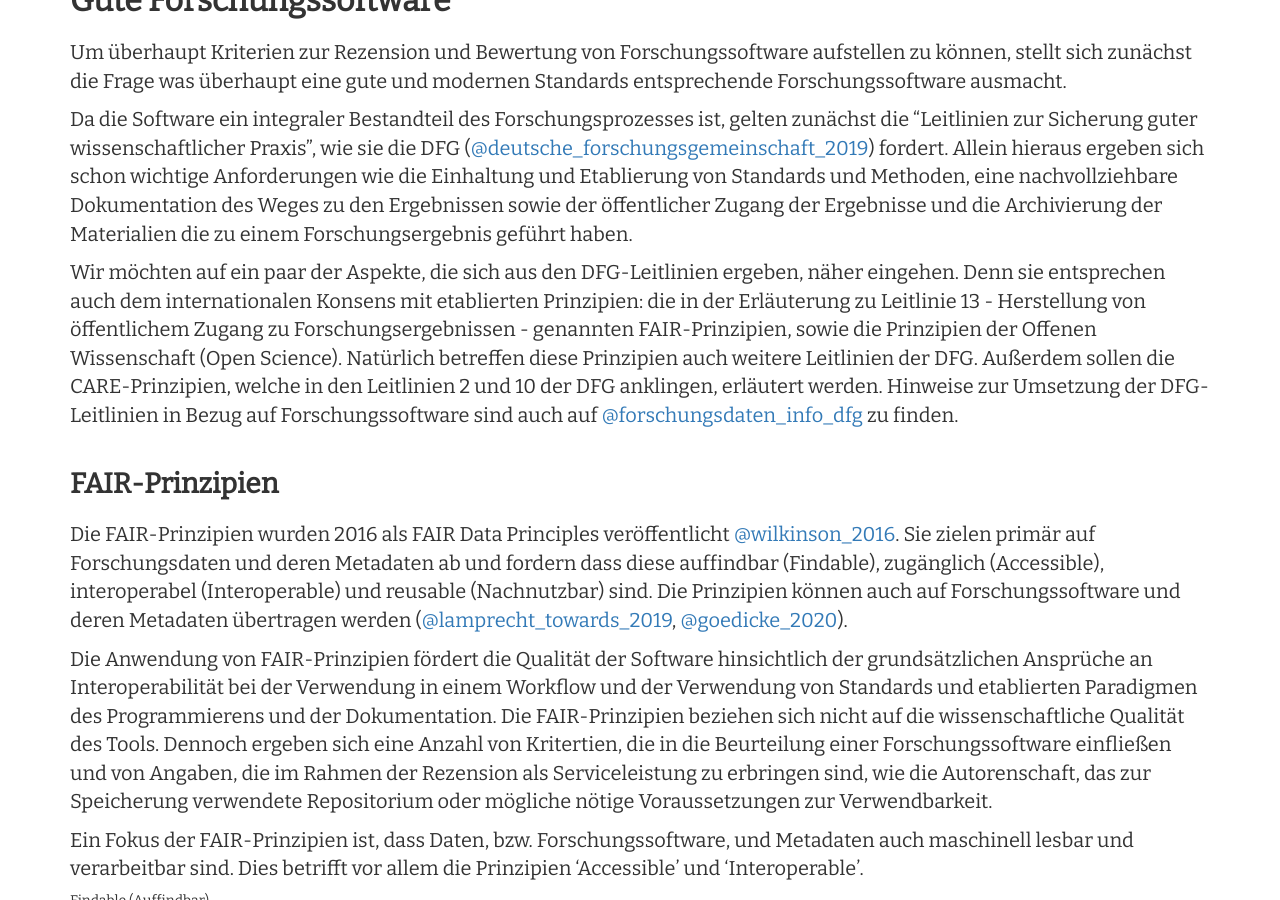
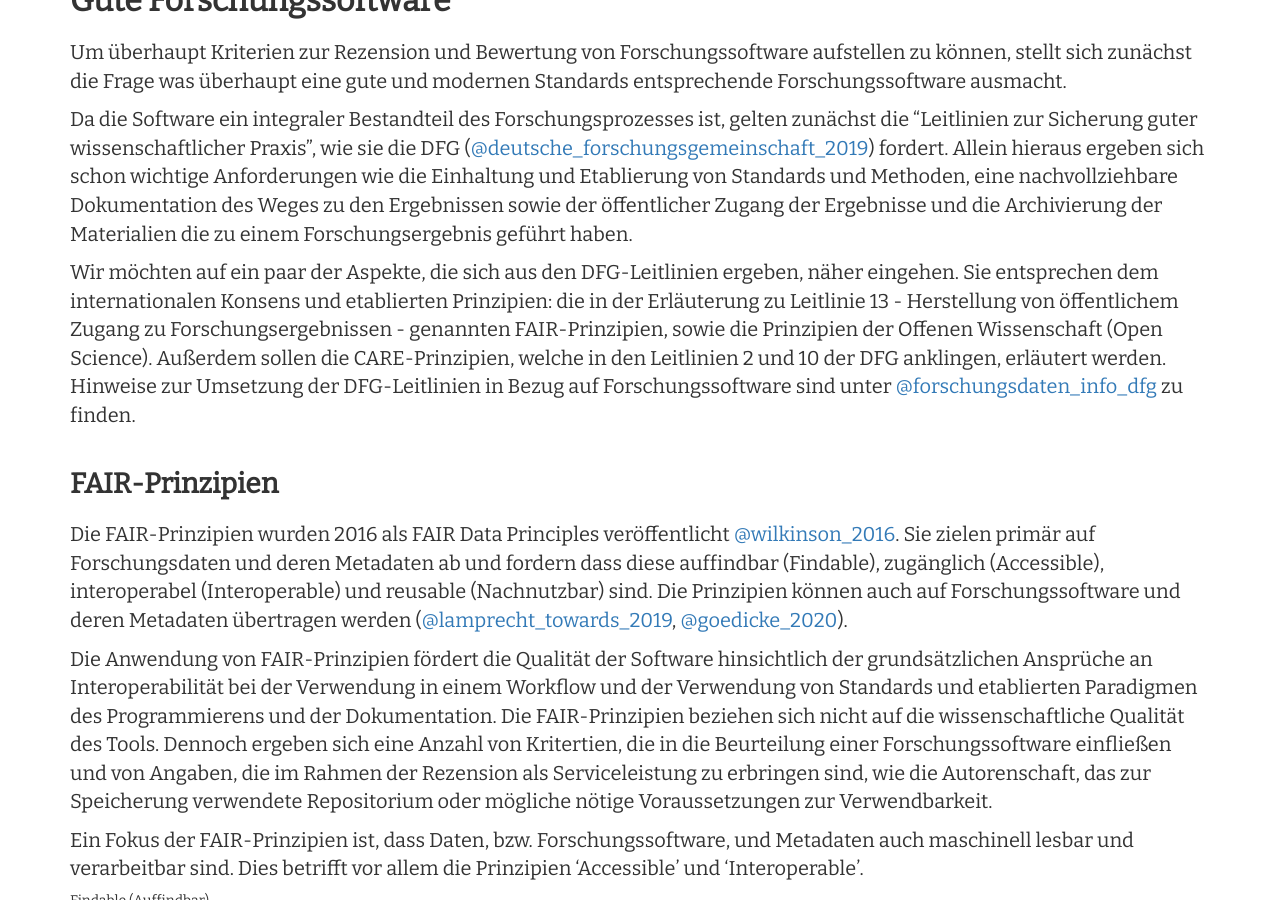
Before and after one commit to Research-Squirrel-Engineers/Impuls_SoftwareRezensionen_DGUF, a Jekyll site: the page built from Draft.md, in a window 1280 px wide and 900 px high, scrolled down 4249 px. Built offline with Jekyll 4.4.1, drawn with Linux system fonts in a browser that asks for light colours; nearby versions of some CDN libraries.

Commit message:
Kürzungen Füllwörter

```diff
--- a/Draft.md
+++ b/Draft.md
@@ -101,7 +101,7 @@ Um überhaupt Kriterien zur Rezension und Bewertung von Forschungssoftware aufst
 
 Da die Software ein integraler Bestandteil des Forschungsprozesses ist, gelten zunächst die "Leitlinien zur Sicherung guter wissenschaftlicher Praxis", wie sie die DFG ([@deutsche_forschungsgemeinschaft_2019](#deutsche_forschungsgemeinschaft_2019)) fordert. Allein hieraus ergeben sich schon wichtige Anforderungen wie die Einhaltung und Etablierung von Standards und Methoden, eine nachvollziehbare Dokumentation des Weges zu den Ergebnissen sowie der öffentlicher Zugang der Ergebnisse und die Archivierung der Materialien die zu einem Forschungsergebnis geführt haben.
 
-Wir möchten auf ein paar der Aspekte, die sich aus den DFG-Leitlinien ergeben, näher eingehen. Denn sie entsprechen auch dem internationalen Konsens mit etablierten Prinzipien: die in der Erläuterung zu Leitlinie 13 - Herstellung von öffentlichem Zugang zu Forschungsergebnissen - genannten FAIR-Prinzipien, sowie die Prinzipien der Offenen Wissenschaft (Open Science). Natürlich betreffen diese Prinzipien auch weitere Leitlinien der DFG. Außerdem sollen die CARE-Prinzipien, welche in den Leitlinien 2 und 10 der DFG anklingen, erläutert werden. Hinweise zur Umsetzung der DFG-Leitlinien in Bezug auf Forschungssoftware sind auch auf [@forschungsdaten_info_dfg](#forschungsdaten_info_dfg) zu finden.
+Wir möchten auf ein paar der Aspekte, die sich aus den DFG-Leitlinien ergeben, näher eingehen. Sie entsprechen dem internationalen Konsens und etablierten Prinzipien: die in der Erläuterung zu Leitlinie 13 - Herstellung von öffentlichem Zugang zu Forschungsergebnissen - genannten FAIR-Prinzipien, sowie die Prinzipien der Offenen Wissenschaft (Open Science). Außerdem sollen die CARE-Prinzipien, welche in den Leitlinien 2 und 10 der DFG anklingen, erläutert werden. Hinweise zur Umsetzung der DFG-Leitlinien in Bezug auf Forschungssoftware sind unter [@forschungsdaten_info_dfg](#forschungsdaten_info_dfg) zu finden.
 
 #### FAIR-Prinzipien
 Die FAIR-Prinzipien wurden 2016 als FAIR Data Principles veröffentlicht [@wilkinson_2016](#wilkinson_2016). Sie zielen primär auf Forschungsdaten und deren Metadaten ab und fordern dass diese auffindbar (Findable), zugänglich (Accessible), interoperabel (Interoperable) und reusable (Nachnutzbar) sind. Die Prinzipien können auch auf Forschungssoftware und deren Metadaten übertragen werden ([@lamprecht_towards_2019](#lamprecht_towards_2019), [@goedicke_2020](#goedicke_2020)).
```
